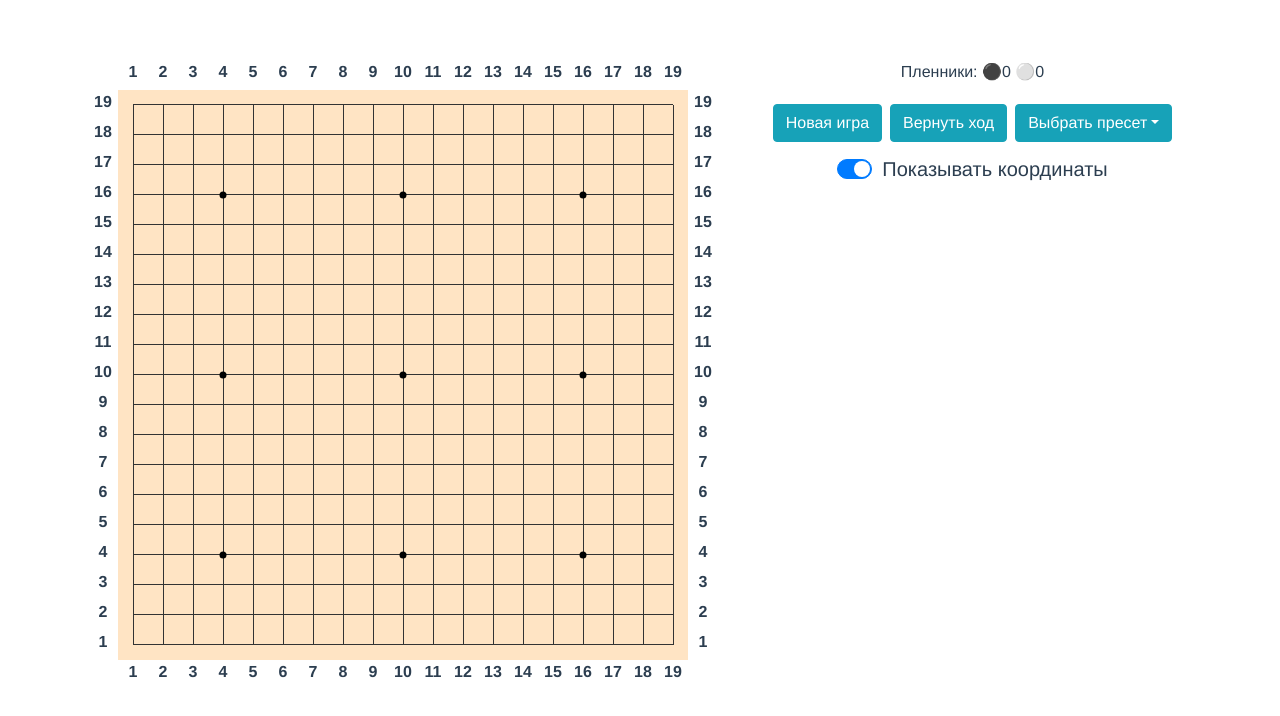
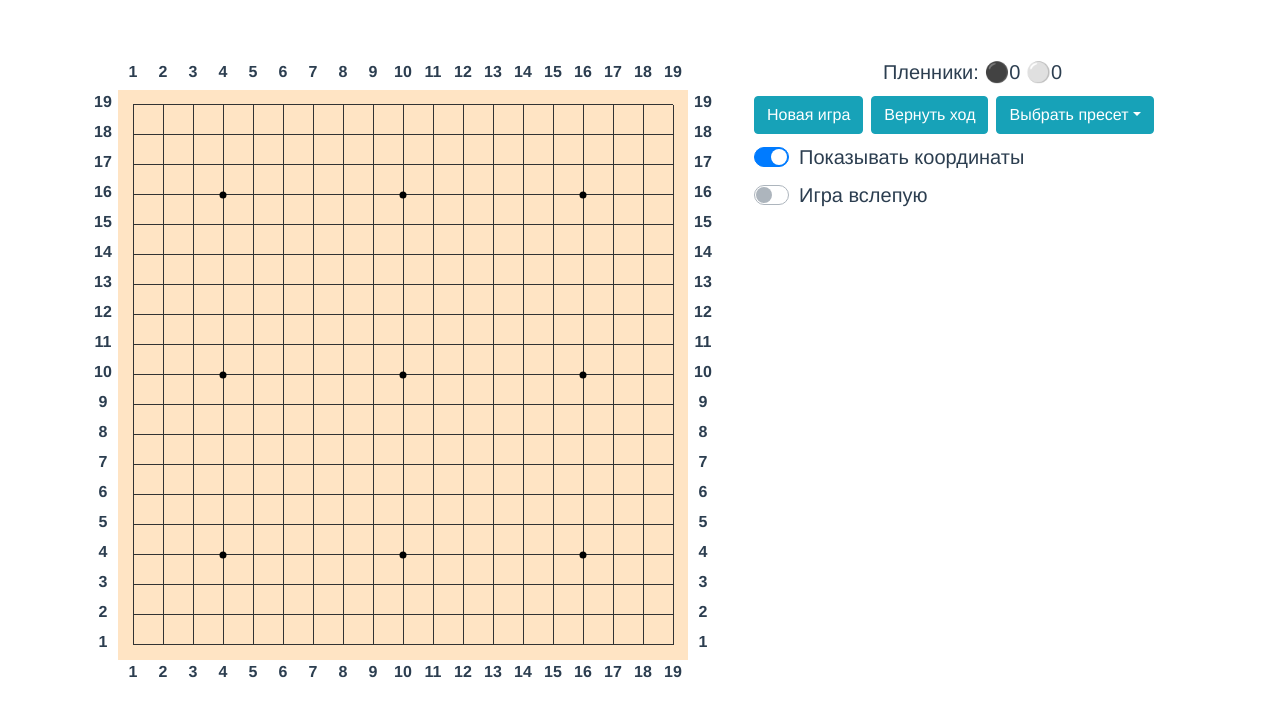
Before and after one commit to ladymelven/project-goban, a Vue app: page / in a window 1280 px wide. Shown: the top 716 px of the page. Built offline with nearby package versions, Linux system fonts and the light colour scheme.

Commit message:
add: one-color go and blind go

```diff
--- a/src/components/Controls.vue
+++ b/src/components/Controls.vue
@@ -1,11 +1,11 @@
 <template>
   <div class="col col-12 col-lg-5">
-    <p class="text-center">
+    <p class="text-center h5">
       Пленники: <span aria-label="белых">⚫</span>{{ captives.black }}
       <span aria-label="черных">⚪</span>{{ captives.white }}
     </p>
     <div class="my-2 controls">
-      <b-button-toolbar class="d-flex justify-content-center" aria-label="Меню гобана">
+      <b-button-toolbar class="d-flex justify-content-start" aria-label="Меню гобана">
         <b-button class="m-1" variant="info" @click="newGame">Новая игра</b-button>
         <b-button class="m-1" variant="info" @click="revert">Вернуть ход</b-button>
         <b-dropdown class="m-1" variant="info" right text="Выбрать пресет">
@@ -13,16 +13,25 @@
           <b-dropdown-item @click="preset('corner')">Выживание в углу</b-dropdown-item>
           <b-dropdown-item @click="preset('full')">Выживание по всей доске</b-dropdown-item>
           <b-dropdown-item @click="preset('center')">Выживание в центре</b-dropdown-item>
+          <b-dropdown-item @click="preset('colorless')">Одноцветное го</b-dropdown-item>
         </b-dropdown>
         <b-form-checkbox
-          class="m-2 d-none d-md-block"
+          class="m-1 d-none d-md-block"
           v-model="showCoords"
           @change="toggleCoords"
           name="check-button"
           size="lg"
-          button-variant="info"
           switch>
           Показывать координаты
+        </b-form-checkbox>
+        <b-form-checkbox
+          class="m-1 d-none d-md-block"
+          v-model="isBlind"
+          @change="toggleBlind"
+          name="check-button"
+          size="lg"
+          switch>
+          Игра вслепую
         </b-form-checkbox>
       </b-button-toolbar>
     </div>
@@ -37,6 +46,7 @@ export default {
   data() {
     return {
       showCoords: true,
+      isBlind: false,
       captives: {
         black: 0,
         white: 0,
@@ -77,6 +87,9 @@ export default {
     },
     toggleCoords() {
       eventBus.$emit('toggle-coords');
+    },
+    toggleBlind() {
+      eventBus.$emit('toggle-blind');
     }
   },
   created() {
--- a/src/components/Goban.vue
+++ b/src/components/Goban.vue
@@ -14,6 +14,7 @@
             :move="isBlacksMove"
             :row="row"
             :cell="cell"
+            :blind="blind"
             :stone="hasStone(row, cell)"
             :last="hasStone(row, cell) && isLastMove(row, cell)"
             :key="row + cell"
@@ -44,6 +45,8 @@ export default {
     return {
       publicPath: process.env.BASE_URL,
       showCoords: true,
+      colorless: false,
+      blind: false,
       isBlacksMove: true,
       black: [],
       white: [],
@@ -64,6 +67,7 @@ export default {
       eventBus.$emit('captives-change', 'black', this.captives.black);
       eventBus.$emit('captives-change', 'white', this.captives.white);
       this.isBlacksMove = true;
+      this.colorless = false;
       this.currentGroup = [];
       this.log = [];
     },
@@ -118,7 +122,7 @@ export default {
         return 'white';
       }
       if (this.hasBlackStone(row, cell)) {
-        return 'black';
+        return this.colorless ? 'white' : 'black';
       }
       if (row > 19 || row < 1 || cell > 19 || cell < 1) {
         return 'edge';
@@ -220,6 +224,9 @@ export default {
           this.white = [];
           this.isBlacksMove = false;
           break;
+        case 'colorless':
+          this.colorless = true;
+          // eslint-disable-next-line no-fallthrough
         default:
           this.black = [];
           this.white = [];
@@ -235,6 +242,13 @@ export default {
       });
     },
     isLastMove(row, cell) {
+      if (this.blind) {
+        return (row === this.black[this.black.length - 1].row
+          && cell === this.black[this.black.length - 1].cell)
+          || (row === this.white[this.white.length - 1].row
+            && cell === this.white[this.white.length - 1].cell);
+      }
+
       if (this.isBlacksMove) {
         return row === this.white[this.white.length - 1].row
           && cell === this.white[this.white.length - 1].cell;
@@ -254,6 +268,9 @@ export default {
     });
     eventBus.$on('toggle-coords', () => {
       this.showCoords = !this.showCoords;
+    });
+    eventBus.$on('toggle-blind', () => {
+      this.blind = !this.blind;
     });
     eventBus.$on('revert', this.revert);
   }
--- a/src/components/GobanCell.vue
+++ b/src/components/GobanCell.vue
@@ -1,6 +1,6 @@
 <template>
   <div :class="classes" @click="placeStone">
-    <div v-if="stone" :class="stoneClasses"></div>
+    <div v-if="stone && (!blind || last)" :class="stoneClasses"></div>
     <div
       v-else
       class="preview"
@@ -24,7 +24,8 @@ export default {
     cell: Number,
     stone: String,
     move: Boolean,
-    last: Boolean
+    last: Boolean,
+    blind: Boolean
   },
   data() {
     return {
@@ -47,7 +48,7 @@ export default {
   },
   computed: {
     stoneClasses() {
-      const lastClass = this.last ? 'last' : '';
+      const lastClass = this.last && !this.blind ? 'last' : '';
       return ['stone', this.stone, lastClass];
     }
   },
```
